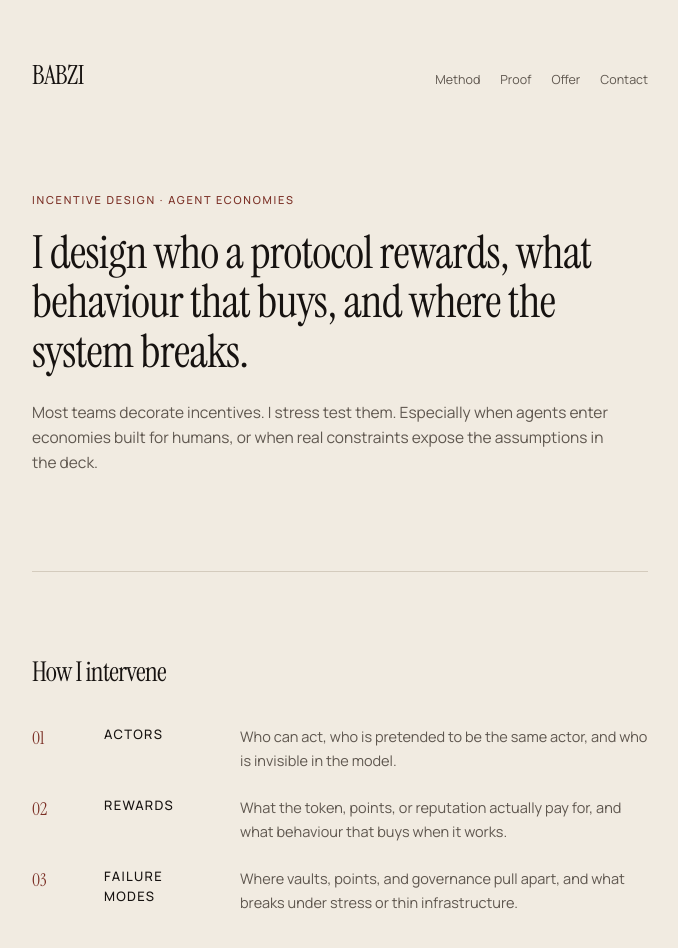
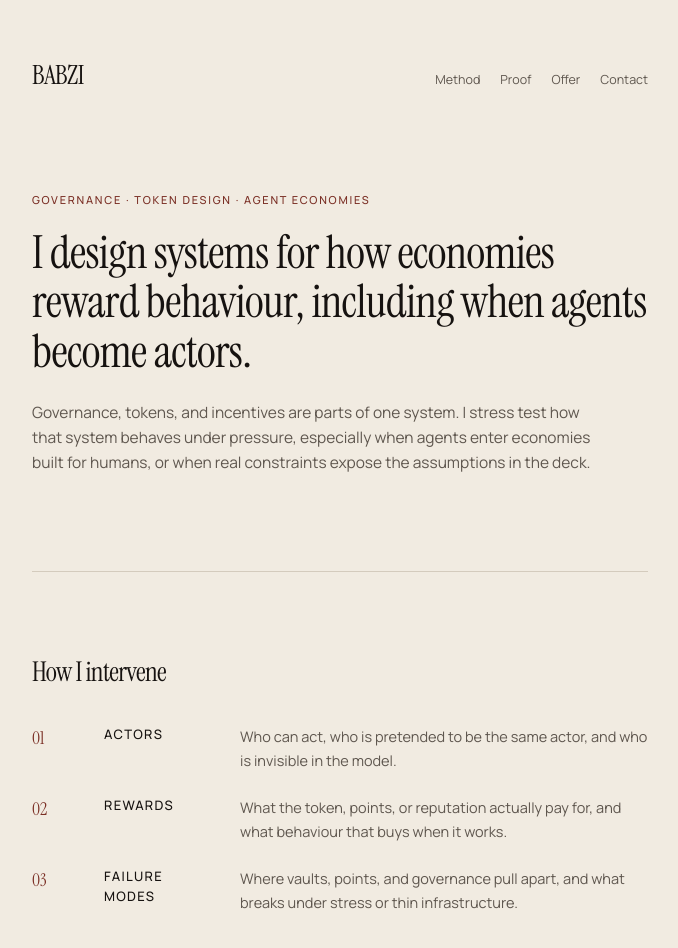
Before and after one commit to Babcan-Inc/babzi-portfolio, a Next.js app: page / in a window 1280 px wide. Shown: the top 948 px of the page, without its empty margins (300-978 px from the left). Built offline with nearby package versions, Linux system fonts and the light colour scheme.

Commit message:
Widen Babzi identity beyond incentive-only framing.
Hero now uses the locked systems sentence; offer remains Protocol Incentive and Actor Review lower on the page.

```diff
--- a/src/app/page.tsx
+++ b/src/app/page.tsx
@@ -70,13 +70,13 @@ export default function Home() {
         {/* Thesis */}
         <section className="mb-16 sm:mb-24">
           <p className="mb-5 text-[11px] font-medium uppercase tracking-[0.16em] text-[var(--accent)]">
-            Incentive design · Agent economies
+            Governance · Token design · Agent economies
           </p>
           <h1 className="font-display text-[2.05rem] leading-[1.12] tracking-[-0.015em] text-[var(--ink)] sm:text-[2.85rem] sm:leading-[1.08]">
-            I design who a protocol rewards, what behaviour that buys, and where the system breaks.
+            I design systems for how economies reward behaviour, including when agents become actors.
           </h1>
           <p className="mt-6 max-w-[36rem] text-[15px] leading-relaxed text-[var(--muted)] sm:text-[15.5px]">
-            Most teams decorate incentives. I stress test them. Especially when agents enter economies built for humans, or when real constraints expose the assumptions in the deck.
+            Governance, tokens, and incentives are parts of one system. I stress test how that system behaves under pressure, especially when agents enter economies built for humans, or when real constraints expose the assumptions in the deck.
           </p>
         </section>
 
```
